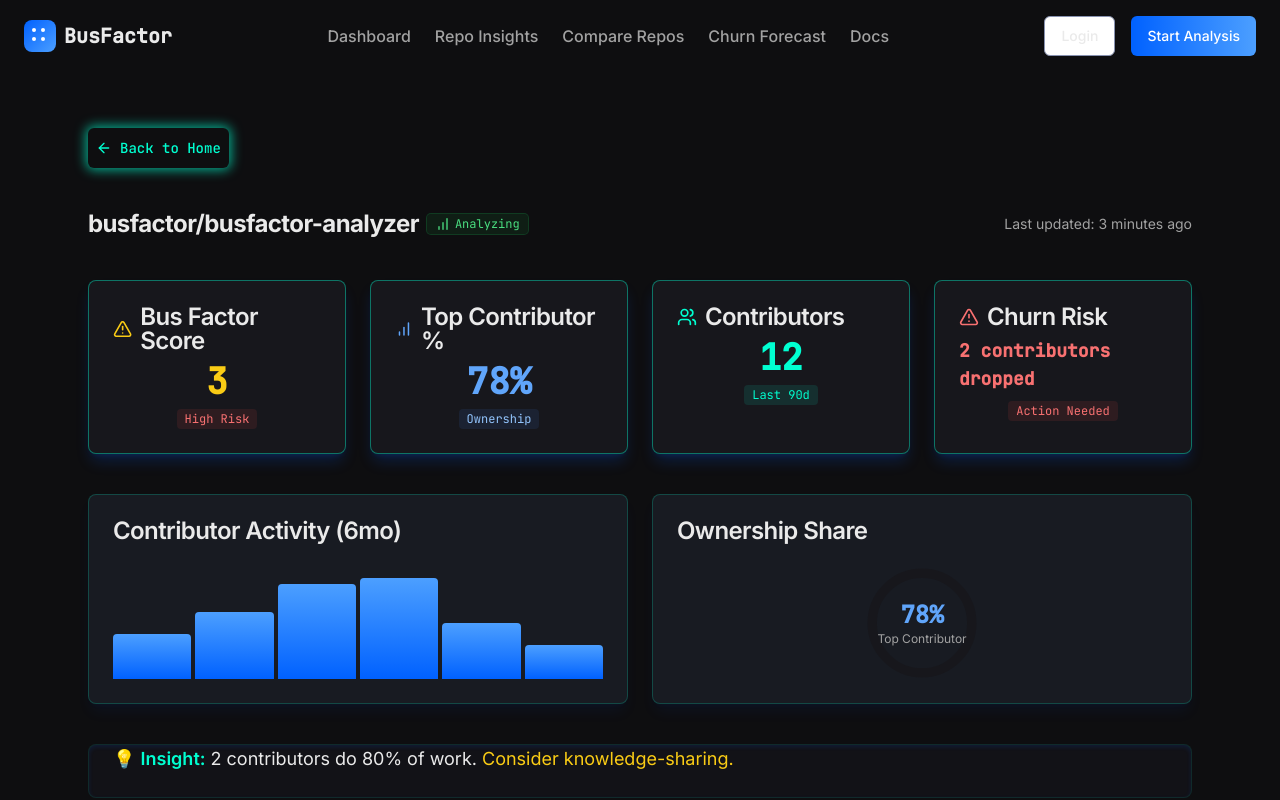
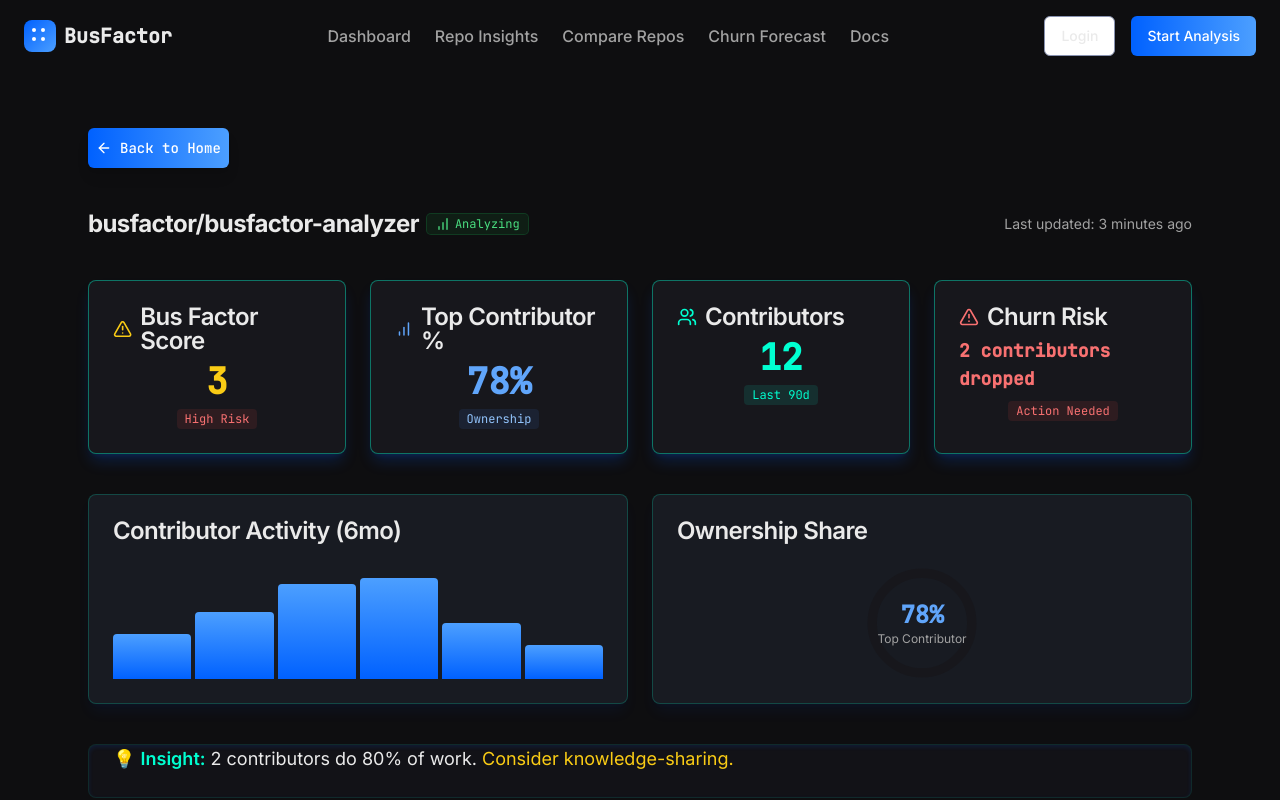
Before and after one commit to SreeSajeev/repo-risk-radar, a React (Vite) app: page /dashboard in a window 1280 px wide. Shown: the top 800 px of the page. Built offline with nearby package versions, Linux system fonts and the light colour scheme.

Commit message:
Fix: Back to Home button color
Updated the "Back to Home" button's color to match the "Start Analysis" button's gradient.

```diff
--- a/src/components/BackToHomeButton.tsx
+++ b/src/components/BackToHomeButton.tsx
@@ -9,7 +9,7 @@ export function BackToHomeButton() {
       <Link to="/" className="group inline-flex items-center">
         <Button
           variant="ghost"
-          className="px-2 py-1 text-[#00FFD1] hover:bg-[#17171C] hover:text-[#EAEAEA] rounded-md shadow-[0_0_12px_2px_#00FFD1aa] transition-all font-mono gap-1"
+          className="px-2 py-1 bg-gradient-to-r from-[#0061FF] to-[#4C9FFF] text-white hover:from-[#4C9FFF] hover:to-[#0061FF] hover:scale-105 transition-all font-mono gap-1 rounded-md shadow-lg"
         >
           <ArrowLeft className="w-4 h-4 mr-1" />
           <span>Back to Home</span>
```
